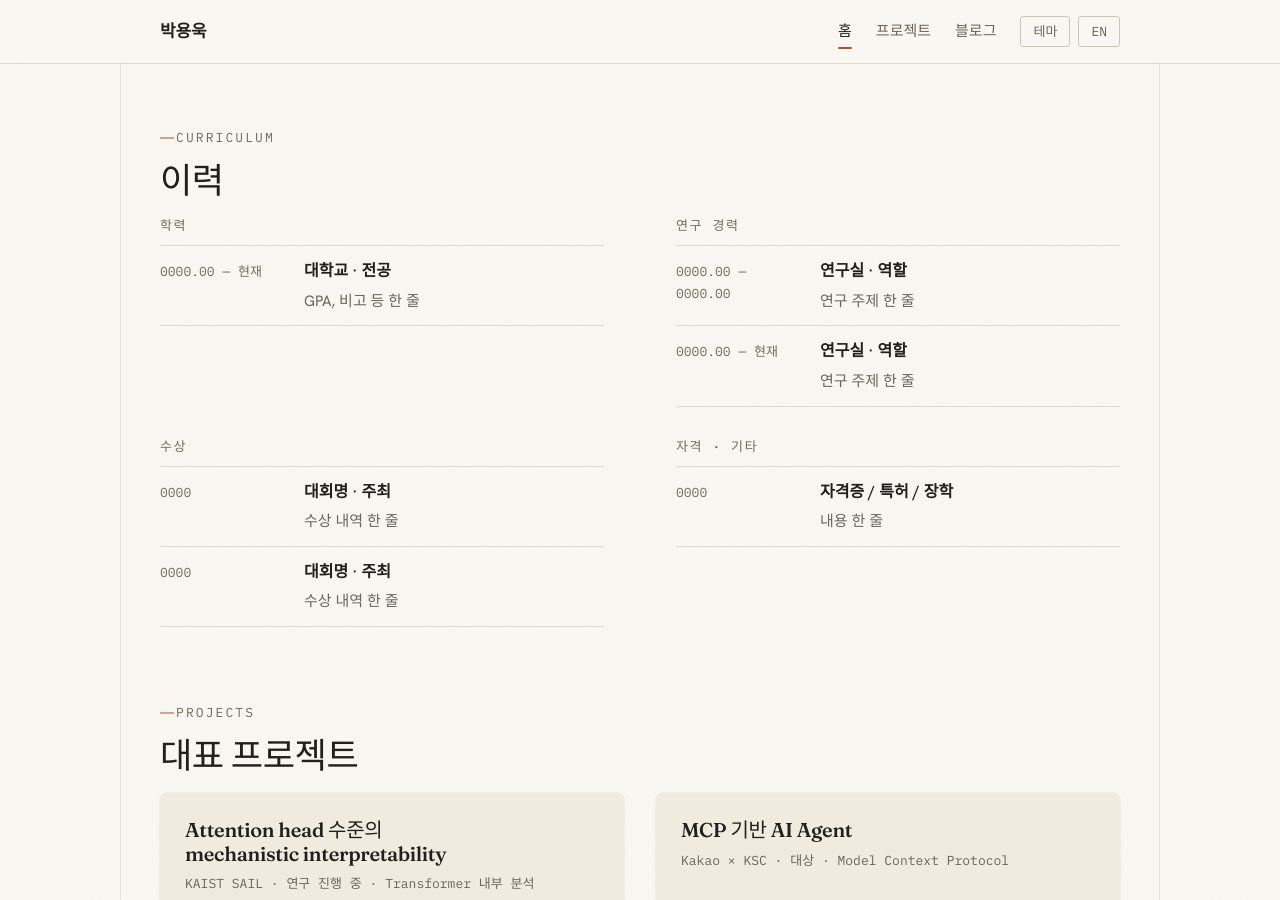
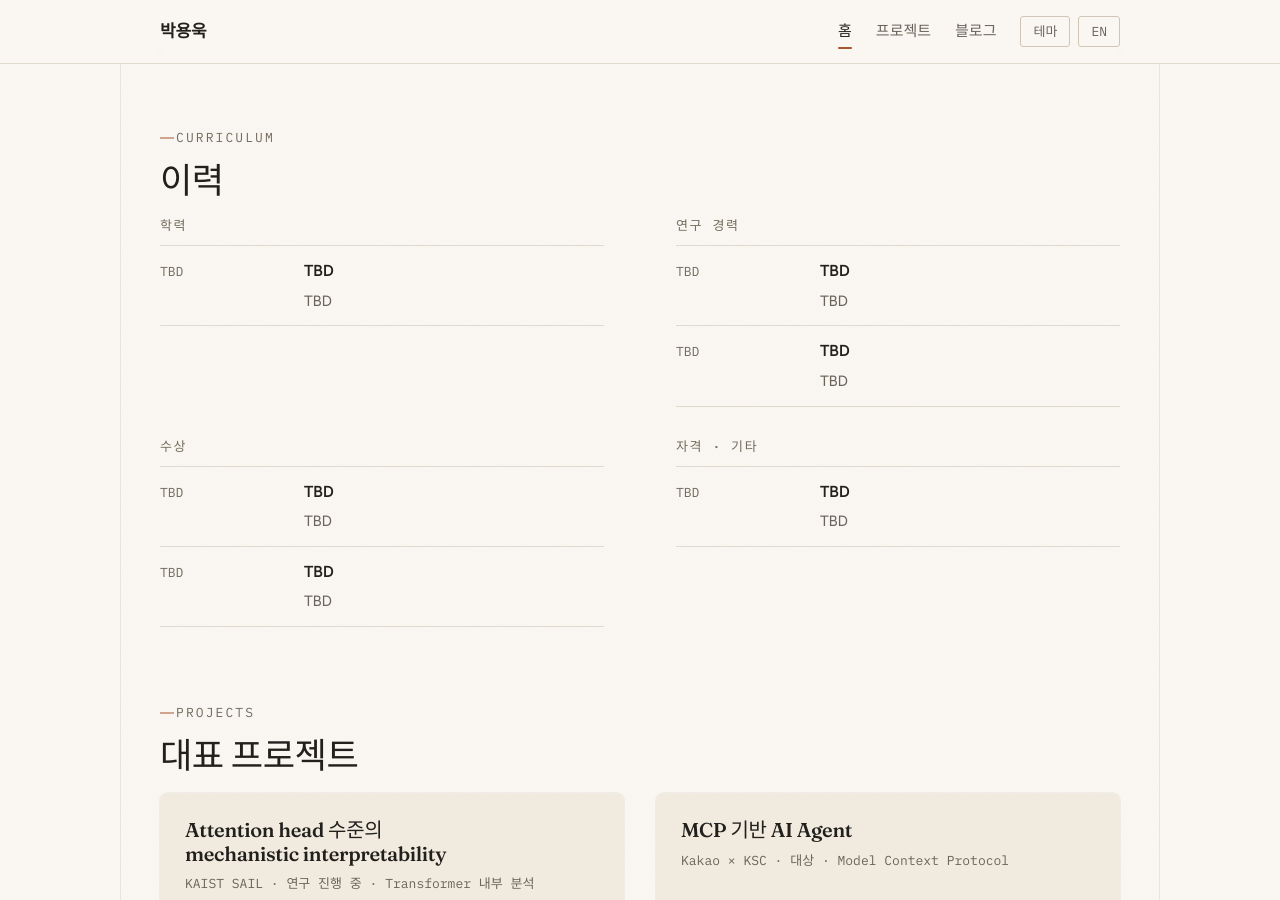
Before and after one commit to yongukpark/yongukpark.github.io, a Jekyll site: the page built from index.html, in a window 1280 px wide and 900 px high, scrolled down 926 px. Built offline with Jekyll 4.4.1, drawn with Linux system fonts in a browser that asks for light colours.

Commit message:
Fill empty CV placeholders with TBD
Co-Authored-By: Claude Fable 5 <noreply@anthropic.com>

```diff
--- a/i18n.js
+++ b/i18n.js
@@ -58,27 +58,27 @@ window.I18N = {
     /* CV 스캐폴드 (홈 §03) — 아래 값들을 실제 이력으로 교체하면 된다 (ko/en 짝 유지) */
     "home.cv.heading": "이력",
     "cv.edu.heading": "학력",
-    "cv.edu.1.period": "0000.00 — 현재",
-    "cv.edu.1.title": "대학교 · 전공",
-    "cv.edu.1.desc": "GPA, 비고 등 한 줄",
+    "cv.edu.1.period": "TBD",
+    "cv.edu.1.title": "TBD",
+    "cv.edu.1.desc": "TBD",
     "cv.exp.heading": "연구 경력",
-    "cv.exp.1.period": "0000.00 — 0000.00",
-    "cv.exp.1.title": "연구실 · 역할",
-    "cv.exp.1.desc": "연구 주제 한 줄",
-    "cv.exp.2.period": "0000.00 — 현재",
-    "cv.exp.2.title": "연구실 · 역할",
-    "cv.exp.2.desc": "연구 주제 한 줄",
+    "cv.exp.1.period": "TBD",
+    "cv.exp.1.title": "TBD",
+    "cv.exp.1.desc": "TBD",
+    "cv.exp.2.period": "TBD",
+    "cv.exp.2.title": "TBD",
+    "cv.exp.2.desc": "TBD",
     "cv.awards.heading": "수상",
-    "cv.awards.1.period": "0000",
-    "cv.awards.1.title": "대회명 · 주최",
-    "cv.awards.1.desc": "수상 내역 한 줄",
-    "cv.awards.2.period": "0000",
-    "cv.awards.2.title": "대회명 · 주최",
-    "cv.awards.2.desc": "수상 내역 한 줄",
+    "cv.awards.1.period": "TBD",
+    "cv.awards.1.title": "TBD",
+    "cv.awards.1.desc": "TBD",
+    "cv.awards.2.period": "TBD",
+    "cv.awards.2.title": "TBD",
+    "cv.awards.2.desc": "TBD",
     "cv.certs.heading": "자격 · 기타",
-    "cv.certs.1.period": "0000",
-    "cv.certs.1.title": "자격증 / 특허 / 장학",
-    "cv.certs.1.desc": "내용 한 줄",
+    "cv.certs.1.period": "TBD",
+    "cv.certs.1.title": "TBD",
+    "cv.certs.1.desc": "TBD",
 
     /* section labels (mono eyebrow — 재량으로 영문 유지) */
     "label.interests": "Research",
@@ -182,27 +182,27 @@ window.I18N = {
     /* CV scaffold (home §03) — replace these with real entries (keep ko/en in sync) */
     "home.cv.heading": "CV",
     "cv.edu.heading": "Education",
-    "cv.edu.1.period": "0000.00 — present",
-    "cv.edu.1.title": "University · Major",
-    "cv.edu.1.desc": "One line: GPA, notes",
+    "cv.edu.1.period": "TBD",
+    "cv.edu.1.title": "TBD",
+    "cv.edu.1.desc": "TBD",
     "cv.exp.heading": "Research experience",
-    "cv.exp.1.period": "0000.00 — 0000.00",
-    "cv.exp.1.title": "Lab · Role",
-    "cv.exp.1.desc": "One line on the research topic",
-    "cv.exp.2.period": "0000.00 — present",
-    "cv.exp.2.title": "Lab · Role",
-    "cv.exp.2.desc": "One line on the research topic",
+    "cv.exp.1.period": "TBD",
+    "cv.exp.1.title": "TBD",
+    "cv.exp.1.desc": "TBD",
+    "cv.exp.2.period": "TBD",
+    "cv.exp.2.title": "TBD",
+    "cv.exp.2.desc": "TBD",
     "cv.awards.heading": "Awards",
-    "cv.awards.1.period": "0000",
-    "cv.awards.1.title": "Competition · Host",
-    "cv.awards.1.desc": "One line on the award",
-    "cv.awards.2.period": "0000",
-    "cv.awards.2.title": "Competition · Host",
-    "cv.awards.2.desc": "One line on the award",
+    "cv.awards.1.period": "TBD",
+    "cv.awards.1.title": "TBD",
+    "cv.awards.1.desc": "TBD",
+    "cv.awards.2.period": "TBD",
+    "cv.awards.2.title": "TBD",
+    "cv.awards.2.desc": "TBD",
     "cv.certs.heading": "Certifications & more",
-    "cv.certs.1.period": "0000",
-    "cv.certs.1.title": "Certification / Patent / Scholarship",
-    "cv.certs.1.desc": "One line",
+    "cv.certs.1.period": "TBD",
+    "cv.certs.1.title": "TBD",
+    "cv.certs.1.desc": "TBD",
 
     /* section labels (mono eyebrow) */
     "label.interests": "Research",
--- a/index.html
+++ b/index.html
@@ -66,10 +66,10 @@ title: null
       <h3 class="cv-block-heading" data-i18n="cv.edu.heading">Education</h3>
       <ul class="cv-items">
         <li class="cv-item">
-          <span class="cv-period" data-i18n="cv.edu.1.period">0000.00 —</span>
+          <span class="cv-period" data-i18n="cv.edu.1.period">TBD</span>
           <div class="cv-body">
-            <p class="cv-title" data-i18n="cv.edu.1.title">University · Major</p>
-            <p class="cv-desc" data-i18n="cv.edu.1.desc">One line</p>
+            <p class="cv-title" data-i18n="cv.edu.1.title">TBD</p>
+            <p class="cv-desc" data-i18n="cv.edu.1.desc">TBD</p>
           </div>
         </li>
       </ul>
@@ -78,17 +78,17 @@ title: null
       <h3 class="cv-block-heading" data-i18n="cv.exp.heading">Research experience</h3>
       <ul class="cv-items">
         <li class="cv-item">
-          <span class="cv-period" data-i18n="cv.exp.1.period">0000.00 —</span>
+          <span class="cv-period" data-i18n="cv.exp.1.period">TBD</span>
           <div class="cv-body">
-            <p class="cv-title" data-i18n="cv.exp.1.title">Lab · Role</p>
-            <p class="cv-desc" data-i18n="cv.exp.1.desc">One line</p>
+            <p class="cv-title" data-i18n="cv.exp.1.title">TBD</p>
+            <p class="cv-desc" data-i18n="cv.exp.1.desc">TBD</p>
           </div>
         </li>
         <li class="cv-item">
-          <span class="cv-period" data-i18n="cv.exp.2.period">0000.00 —</span>
+          <span class="cv-period" data-i18n="cv.exp.2.period">TBD</span>
           <div class="cv-body">
-            <p class="cv-title" data-i18n="cv.exp.2.title">Lab · Role</p>
-            <p class="cv-desc" data-i18n="cv.exp.2.desc">One line</p>
+            <p class="cv-title" data-i18n="cv.exp.2.title">TBD</p>
+            <p class="cv-desc" data-i18n="cv.exp.2.desc">TBD</p>
           </div>
         </li>
       </ul>
@@ -97,17 +97,17 @@ title: null
       <h3 class="cv-block-heading" data-i18n="cv.awards.heading">Awards</h3>
       <ul class="cv-items">
         <li class="cv-item">
-          <span class="cv-period" data-i18n="cv.awards.1.period">0000</span>
+          <span class="cv-period" data-i18n="cv.awards.1.period">TBD</span>
           <div class="cv-body">
-            <p class="cv-title" data-i18n="cv.awards.1.title">Award · Host</p>
-            <p class="cv-desc" data-i18n="cv.awards.1.desc">One line</p>
+            <p class="cv-title" data-i18n="cv.awards.1.title">TBD</p>
+            <p class="cv-desc" data-i18n="cv.awards.1.desc">TBD</p>
           </div>
         </li>
         <li class="cv-item">
-          <span class="cv-period" data-i18n="cv.awards.2.period">0000</span>
+          <span class="cv-period" data-i18n="cv.awards.2.period">TBD</span>
           <div class="cv-body">
-            <p class="cv-title" data-i18n="cv.awards.2.title">Award · Host</p>
-            <p class="cv-desc" data-i18n="cv.awards.2.desc">One line</p>
+            <p class="cv-title" data-i18n="cv.awards.2.title">TBD</p>
+            <p class="cv-desc" data-i18n="cv.awards.2.desc">TBD</p>
           </div>
         </li>
       </ul>
@@ -116,10 +116,10 @@ title: null
       <h3 class="cv-block-heading" data-i18n="cv.certs.heading">Certifications &amp; more</h3>
       <ul class="cv-items">
         <li class="cv-item">
-          <span class="cv-period" data-i18n="cv.certs.1.period">0000</span>
+          <span class="cv-period" data-i18n="cv.certs.1.period">TBD</span>
           <div class="cv-body">
-            <p class="cv-title" data-i18n="cv.certs.1.title">Certification / Patent / Scholarship</p>
-            <p class="cv-desc" data-i18n="cv.certs.1.desc">One line</p>
+            <p class="cv-title" data-i18n="cv.certs.1.title">TBD</p>
+            <p class="cv-desc" data-i18n="cv.certs.1.desc">TBD</p>
           </div>
         </li>
       </ul>
```
